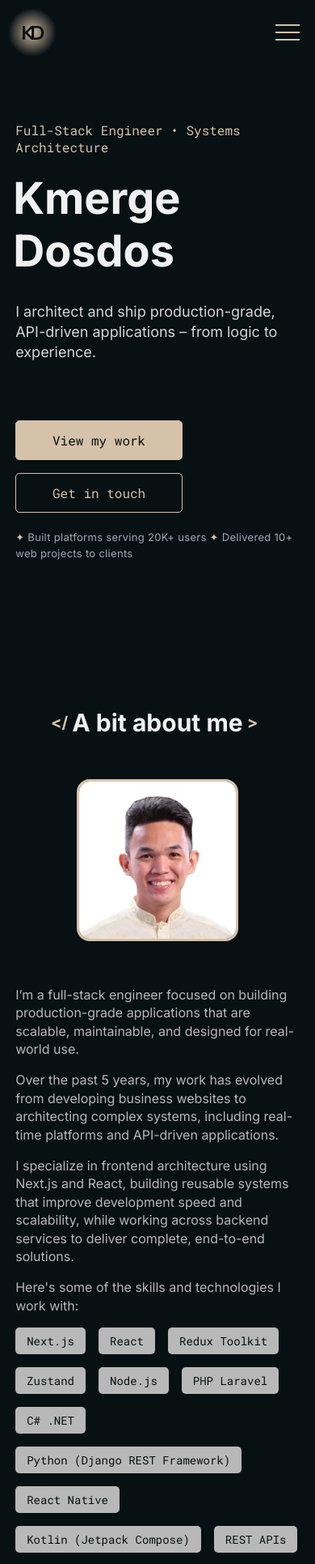
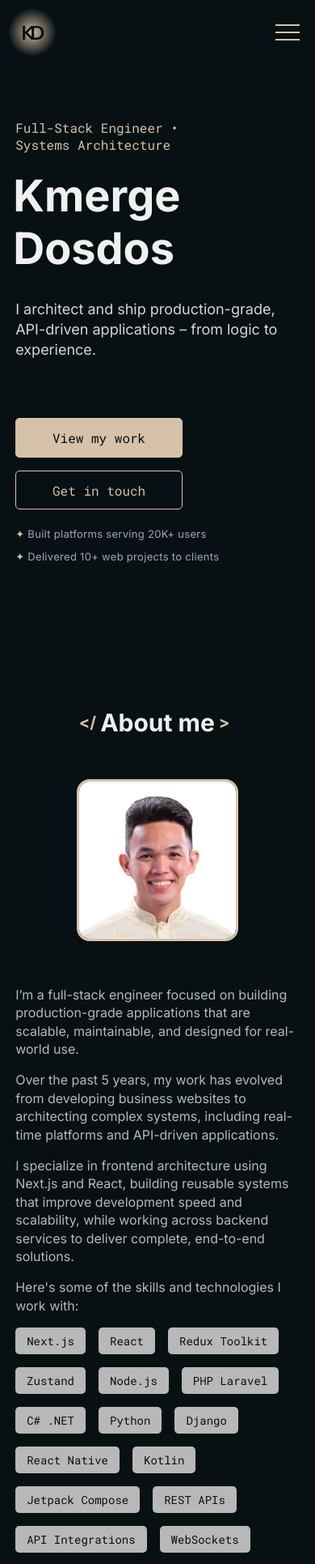
Before and after one commit to kmergedosdos/kmergedosdos.github.io, a React (Vite) app: page / in a window 390 px wide. Shown: the top 1931 px of the page at 81% size. Built offline with nearby package versions, Linux system fonts and the light colour scheme.

Commit message:
responsive design updates

```diff
--- a/src/components/ProjectCard/index.css
+++ b/src/components/ProjectCard/index.css
@@ -9,11 +9,6 @@
   padding-top: 0.5em;
   border-radius: 1em;
   transition: all 0.3s ease;
-}
-
-.project-card:hover {
-  box-shadow: 0 4px 10px rgba(0, 0, 0, 0.15);
-  background-color: transparent;
 }
 
 .project-card__title {
@@ -51,15 +46,6 @@
   padding-top: 1em;
 }
 
-.project-card__actions > .btn {
-  opacity: 0.6;
-  transition: all 0.3s ease;
-}
-
-.project-card__actions > .btn--hovered {
-  opacity: 1;
-}
-
 .project-card__actions > .btn:hover {
   text-decoration: underline;
 }
@@ -73,3 +59,19 @@
 .project-details h2::after {
   content: none;
 }
+
+@media (min-width: 1080px) {
+  .project-card:hover {
+    box-shadow: 0 4px 10px rgba(0, 0, 0, 0.15);
+    background-color: transparent;
+  }
+
+  .project-card__actions > .btn {
+    opacity: 0.6;
+    transition: all 0.3s ease;
+  }
+
+  .project-card__actions > .btn--hovered {
+    opacity: 1;
+  }
+}
--- a/src/containers/About/index.tsx
+++ b/src/containers/About/index.tsx
@@ -8,7 +8,7 @@ function About() {
 
   return (
     <section className="about" id="about">
-      <h2 className="about__header">A bit about me</h2>
+      <h2 className="about__header">About me</h2>
       <div className="about__content">
         <div className="about__content__text">
           <p className="about__content__text__body">
--- a/src/containers/About/techs.json
+++ b/src/containers/About/techs.json
@@ -5,25 +5,21 @@
   },
   {
     "name": "Backend",
-    "technologies": [
-      "Node.js",
-      "PHP Laravel",
-      "C# .NET",
-      "Python (Django REST Framework)"
-    ]
+    "technologies": ["Node.js", "PHP Laravel", "C# .NET", "Python", "Django"]
   },
   {
     "name": "Mobile",
-    "technologies": ["React Native", "Kotlin (Jetpack Compose)"]
+    "technologies": ["React Native", "Kotlin", "Jetpack Compose"]
   },
   {
     "name": "Systems & Integrations",
     "technologies": [
       "REST APIs",
       "API Integrations",
-      "Real-time Systems (WebSockets)",
-      "Headless CMS",
-      "WordPress"
+      "WebSockets",
+      "Real-time Systems",
+      "WordPress",
+      "Headless CMS"
     ]
   }
 ]
--- a/src/containers/Home/index.css
+++ b/src/containers/Home/index.css
@@ -3,6 +3,10 @@
   display: flex;
   flex-direction: column;
   justify-content: center;
+}
+
+.home__role > span {
+  white-space: nowrap;
 }
 
 .home__header {
@@ -31,6 +35,9 @@
   color: rgba(224, 231, 255, 0.7);
   font-weight: 500;
   letter-spacing: 0.3px;
+  display: flex;
+  flex-wrap: wrap;
+  gap: 0.5em;
 }
 
 .home__proof p {
--- a/src/containers/Home/index.tsx
+++ b/src/containers/Home/index.tsx
@@ -3,7 +3,9 @@ import "./index.css";
 function Home() {
   return (
     <section className="home" id="home">
-      <code>Full-Stack Engineer • Systems Architecture</code>
+      <code className="home__role">
+        Full-Stack Engineer • <span>Systems Architecture</span>
+      </code>
       <h1 className="home__header">Kmerge Dosdos</h1>
       <h4 className="home__subheader">
         I architect and ship production-grade, API-driven applications – from
@@ -19,8 +21,10 @@ function Home() {
       </div>
       <div className="home__proof">
         <p>
-          <span>✦</span> Built platforms serving 20K+ users <span>✦</span>{" "}
-          Delivered 10+ web projects to clients
+          <span>✦</span> Built platforms serving 20K+ users
+        </p>
+        <p>
+          <span>✦</span> Delivered 10+ web projects to clients
         </p>
       </div>
     </section>
--- a/src/containers/Projects/index.tsx
+++ b/src/containers/Projects/index.tsx
@@ -6,7 +6,7 @@ import projects from "./projects.json";
 function Projects() {
   return (
     <section className="projects" id="work">
-      <h2 className="projects__header">Works I've done</h2>
+      <h2 className="projects__header">Featured work</h2>
       <div className="projects__list">
         {projects.map((project) => (
           <div key={project.id} className="projects__list__item">
```
